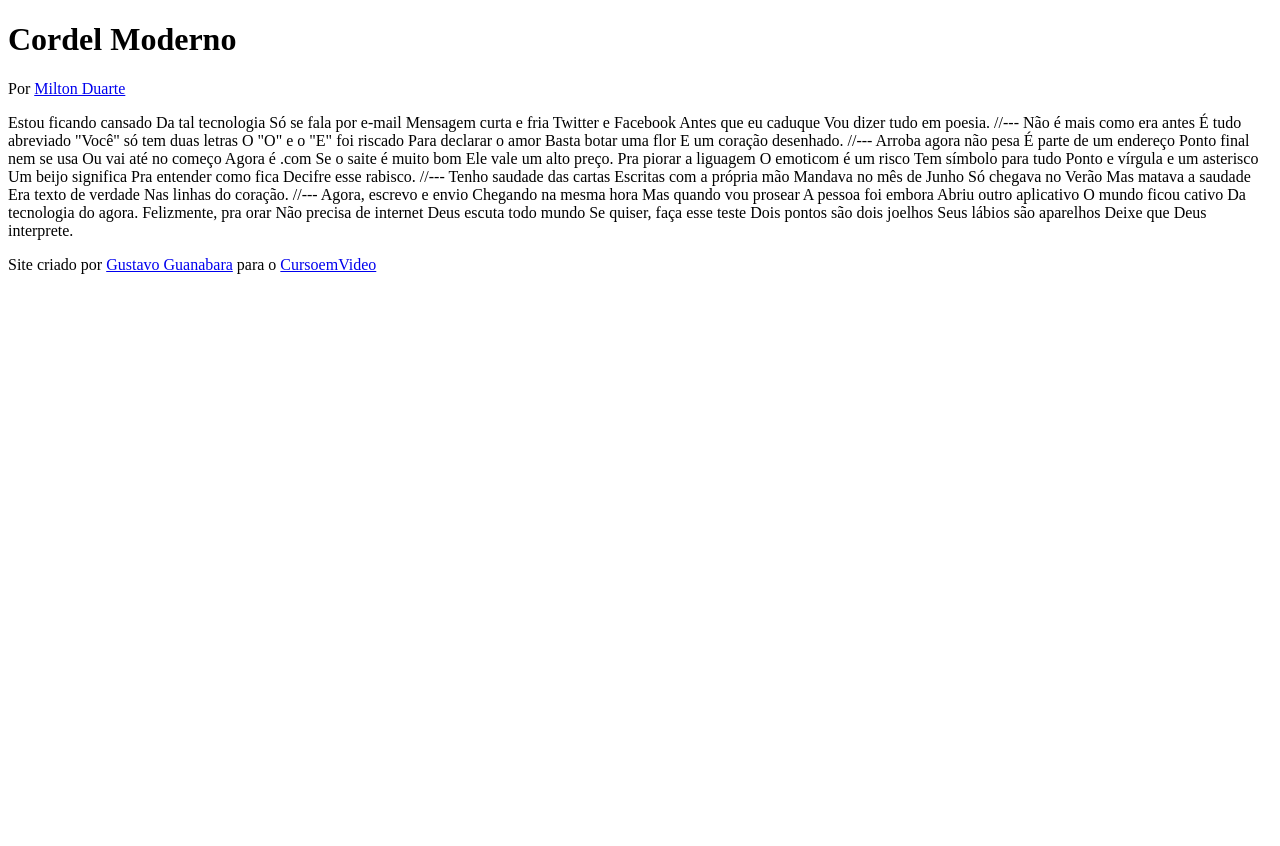
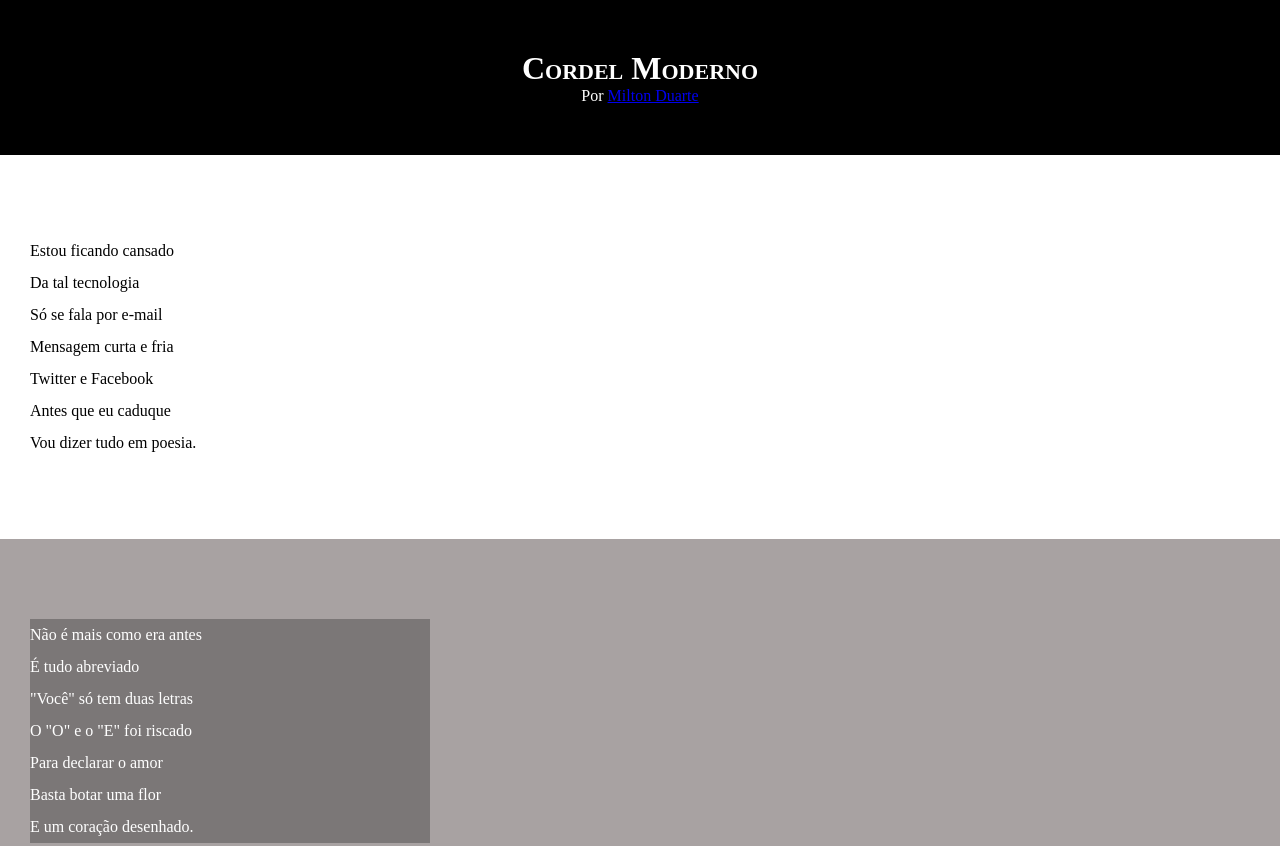
Before and after one commit to FehMJ/HTML5-E-CSS3, a plain HTML site: page Desafios/d012/index.html in a window 1280 px wide. Shown: the top 846 px of the page. Before the commit the page ends 800 px from the top, so only its background shows below. Drawn offline with Linux system fonts and the light colour scheme.

Commit message:
atualizei os estilos dos textos e dos blocos

```diff
--- /dev/null
+++ b/Desafios/d012/estilo/style.css
@@ -0,0 +1,63 @@
+@charset "UTF-8";
+
+* {
+    margin: 0px;
+    padding: 0px;
+}
+
+html, body {
+    min-height: 100vh;
+    background-color: darkgray;
+}
+
+header {
+    background-color: black;
+    color: white;
+    text-align: center;
+}
+
+header > h1 {
+    padding-top: 50px;
+    font-variant: small-caps;
+}
+
+header > p {
+    padding-bottom: 50px;
+}
+header > a, footer a {
+    color: white;
+    text-decoration: none;
+    font-weight: bolder;
+}
+
+header a:hover, footer a:hover {
+    text-decoration: underline;
+}
+section.normal {
+    background-color: white;
+    color: black;
+}
+
+section {
+    padding-top: 10vh;
+    padding-bottom: 10vh;
+    line-height: 2em;
+    padding-left: 30px;
+}
+
+section.imagem {
+    background-color: rgb(168, 162, 162);
+    color:  white;
+}
+
+section.imagem > p {
+    background-color: rgba(0, 0, 0, 0.267);
+    width: 400px;
+}
+
+footer {
+    background-color: black;
+    text-align: center;
+    color: white;
+    padding: 10px;
+}
--- a/Desafios/d012/index.html
+++ b/Desafios/d012/index.html
@@ -5,6 +5,8 @@
     <meta http-equiv="X-UA-Compatible" content="IE=edge">
     <meta name="viewport" content="width=device-width, initial-scale=1.0">
     <title>Cordel Moderno</title>
+    <link rel="stylesheet" href="estilo/style.css">
+
 </head>
 <body>
     <header>
@@ -14,69 +16,86 @@
         </p>
     </header>
 
-    Estou ficando cansado
-    Da tal tecnologia
-    Só se fala por e-mail
-    Mensagem curta e fria
-    Twitter e Facebook
-    Antes que eu caduque
-    Vou dizer tudo em poesia.
+    <section class="normal">
+        <p>
+            Estou ficando cansado <br>
+            Da tal tecnologia <br>
+            Só se fala por e-mail <br>
+            Mensagem curta e fria <br>
+            Twitter e Facebook <br>
+            Antes que eu caduque <br>
+            Vou dizer tudo em poesia.
+        </p>
+    </section>
 
-    //---
 
-    Não é mais como era antes
-    É tudo abreviado
-    "Você" só tem duas letras
-    O "O" e o "E" foi riscado
-    Para declarar o amor
-    Basta botar uma flor
-    E um coração desenhado.
 
-    //---
+    <section class="imagem">
+        <p>
+            Não é mais como era antes <br>
+            É tudo abreviado <br>
+            "Você" só tem duas letras <br>
+            O "O" e o "E" foi riscado <br>
+            Para declarar o amor <br>
+            Basta botar uma flor <br>
+            E um coração desenhado.
+        </p>
+    </section>
 
-    Arroba agora não pesa
-    É parte de um endereço
-    Ponto final nem se usa
-    Ou vai até no começo
-    Agora é .com
-    Se o saite é muito bom
-    Ele vale um alto preço.
 
-    Pra piorar a liguagem
-    O emoticom é um risco
-    Tem símbolo para tudo
-    Ponto e vírgula e um asterisco
-    Um beijo significa
-    Pra entender como fica
-    Decifre esse rabisco.
 
-    //---
+    <section class="normal">
+        <p>
+            Arroba agora não pesa <br>
+            É parte de um endereço <br>
+            Ponto final nem se usa <br>
+            Ou vai até no começo <br>
+            Agora é .com <br>
+            Se o saite é muito bom <br>
+            Ele vale um alto preço. <br>
+            Pra piorar a liguagem <br>
+            O emoticom é um risco <br>
+            Tem símbolo para tudo <br>
+            Ponto e vírgula e um asterisco <br>
+            Um beijo significa <br>
+            Pra entender como fica <br>
+            Decifre esse rabisco.
+        </p>
+    </section>
 
-    Tenho saudade das cartas
-    Escritas com a própria mão
-    Mandava no mês de Junho
-    Só chegava no Verão
-    Mas matava a saudade
-    Era texto de verdade
-    Nas linhas do coração.
 
-    //---
 
-    Agora, escrevo e envio
-    Chegando na mesma hora
-    Mas quando vou prosear
-    A pessoa foi embora
-    Abriu outro aplicativo
-    O mundo ficou cativo
-    Da tecnologia do agora.
+    <section class="imagem">
+        <p>
+            Tenho saudade das cartas <br>
+            Escritas com a própria mão <br>
+            Mandava no mês de Junho <br>
+            Só chegava no Verão <br>
+            Mas matava a saudade <br>
+            Era texto de verdade <br>
+            Nas linhas do coração.
+        </p>
+    </section>
 
-    Felizmente, pra orar
-    Não precisa de internet
-    Deus escuta todo mundo
-    Se quiser, faça esse teste
-    Dois pontos são dois joelhos
-    Seus lábios são aparelhos
-    Deixe que Deus interprete.
+
+
+    <section class="normal">
+        <p>
+            Agora, escrevo e envio <br>
+            Chegando na mesma hora <br>
+            Mas quando vou prosear <br>
+            A pessoa foi embora <br>
+            Abriu outro aplicativo <br>
+            O mundo ficou cativo <br>
+            Da tecnologia do agora. <br>
+            Felizmente, pra orar <br>
+            Deus escuta todo mundo <br>
+            Se quiser, faça esse teste <br>
+            Dois pontos são dois joelhos <br>
+            Seus lábios são aparelhos <br>
+            Deixe que Deus interprete.
+        </p>
+    </section>
 
     <footer>
         <p>Site criado por <a href="https://gustavoguanabara.github.io/" target="_blank" type="next">Gustavo Guanabara</a> para o <a href="https://www.cursoemvideo.com" target="_blank">CursoemVideo</a> </p>
```
